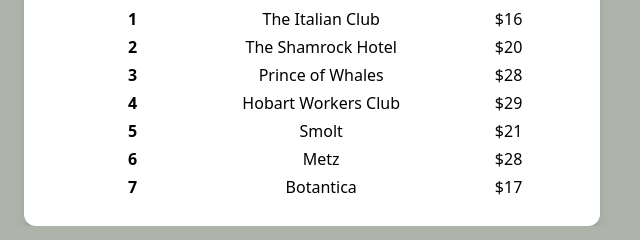
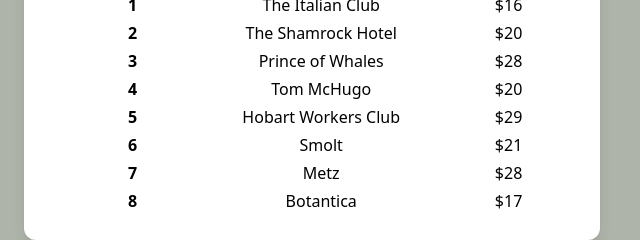
Before and after one commit to bushrat011899/parmigiana.au, a plain HTML site: page index.html in a window 1280 px wide. Shown: the part 661-901 px from the top of the page, without its empty margins (0-640 px from the left). Drawn offline with nearby package versions, Linux system fonts and the light colour scheme.

Commit message:
Tom McBugo

```diff
--- a/index.html
+++ b/index.html
@@ -136,21 +136,26 @@
         </tr>
         <tr>
           <th class="w-10">4</th>
+          <td class="w-10">Tom McHugo</td>
+          <td class="w-10">$20</td>
+        </tr>
+        <tr>
+          <th class="w-10">5</th>
           <td class="w-10">Hobart Workers Club</td>
           <td class="w-10">$29</td>
         </tr>
         <tr>
-          <th class="w-10">5</th>
+          <th class="w-10">6</th>
           <td class="w-10">Smolt</td>
           <td class="w-10">$21</td>
         </tr>
         <tr>
-          <th class="w-10">6</th>
+          <th class="w-10">7</th>
           <td class="w-10">Metz</td>
           <td class="w-10">$28</td>
         </tr>
         <tr>
-          <th class="w-10">7</th>
+          <th class="w-10">8</th>
           <td class="w-10">Botantica</td>
           <td class="w-10">$17</td>
         </tr>
```
